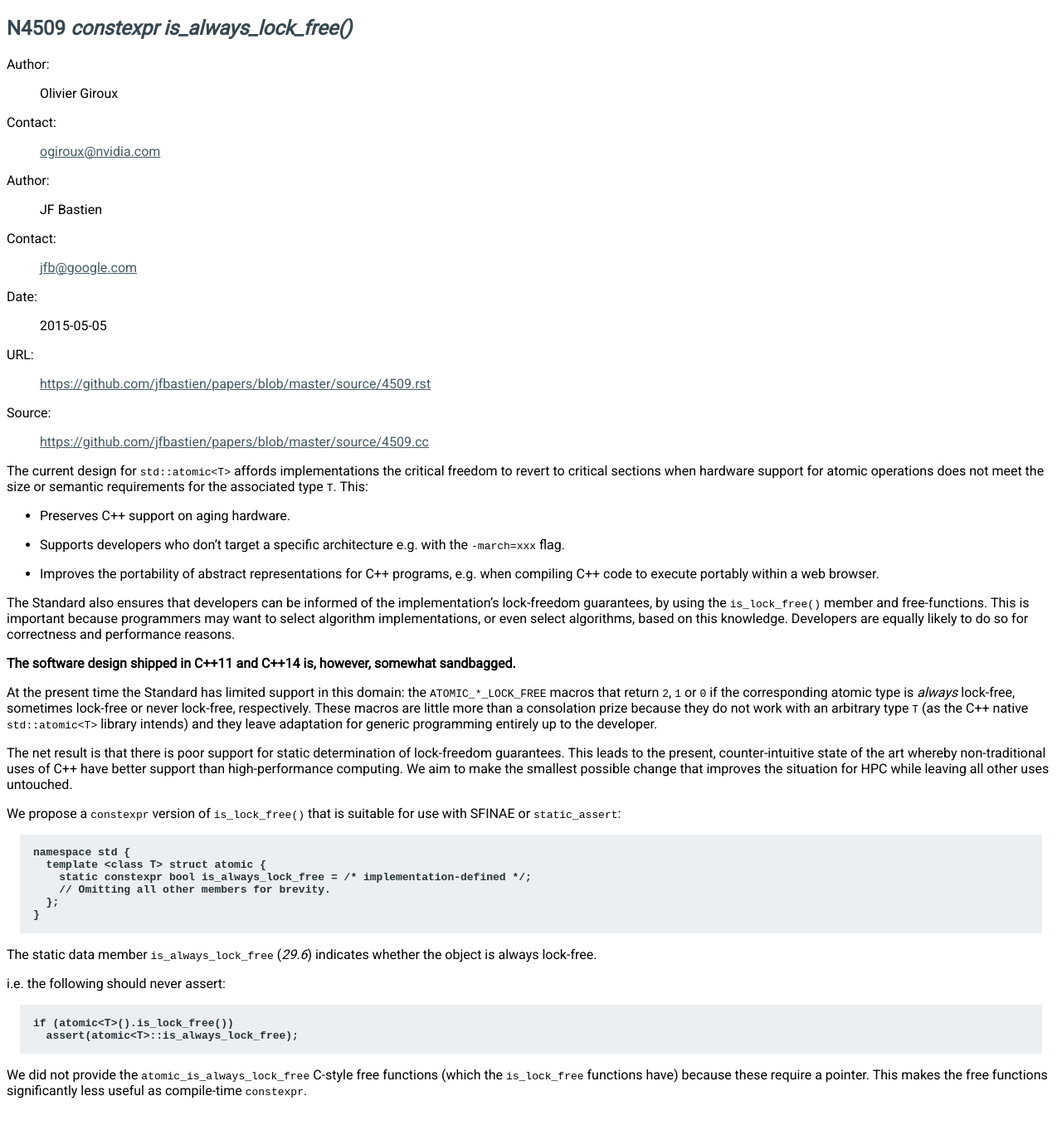
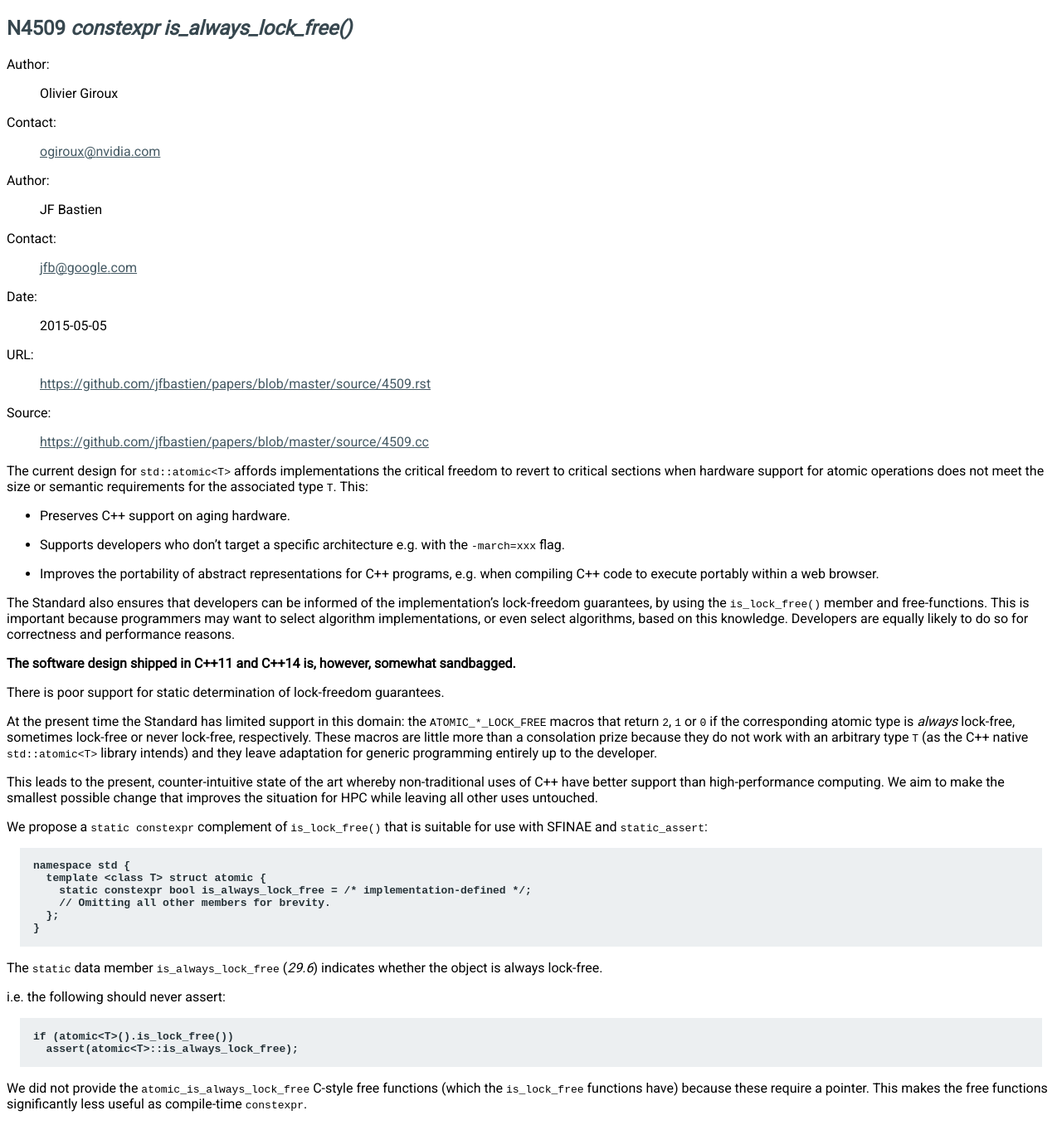
Before and after one commit to jfbastien/papers, a Sphinx documentation site: the page built from source/N4509.rst, in a window 1280 px wide. Shown: the whole page at 83% size. Built offline with Sphinx 7.4.7, drawn with Linux system fonts in a browser that asks for light colours.

Commit message:
A bit more editing.

```diff
--- a/source/N4509.rst
+++ b/source/N4509.rst
@@ -30,6 +30,8 @@ performance reasons.
 
 **The software design shipped in C++11 and C++14 is, however, somewhat sandbagged.**
 
+There is poor support for static determination of lock-freedom guarantees.
+
 At the present time the Standard has limited support in this domain: the
 ``ATOMIC_*_LOCK_FREE`` macros that return ``2``, ``1`` or ``0`` if the
 corresponding atomic type is *always* lock-free, sometimes lock-free or never
@@ -38,14 +40,13 @@ because they do not work with an arbitrary type ``T`` (as the C++ native
 ``std::atomic<T>`` library intends) and they leave adaptation for generic
 programming entirely up to the developer.
 
-The net result is that there is poor support for static determination of
-lock-freedom guarantees. This leads to the present, counter-intuitive state of
-the art whereby non-traditional uses of C++ have better support than
-high-performance computing. We aim to make the smallest possible change that
-improves the situation for HPC while leaving all other uses untouched.
+This leads to the present, counter-intuitive state of the art whereby
+non-traditional uses of C++ have better support than high-performance
+computing. We aim to make the smallest possible change that improves the
+situation for HPC while leaving all other uses untouched.
 
-We propose a ``constexpr`` version of ``is_lock_free()`` that is suitable for
-use with SFINAE or ``static_assert``:
+We propose a ``static constexpr`` complement of ``is_lock_free()`` that is
+suitable for use with SFINAE and ``static_assert``:
 
 .. code-block:: c++
 
@@ -56,8 +57,8 @@ use with SFINAE or ``static_assert``:
     };
   }
 
-The static data member ``is_always_lock_free`` (*29.6*) indicates whether the
-object is always lock-free.
+The ``static`` data member ``is_always_lock_free`` (*29.6*) indicates whether
+the object is always lock-free.
 
 i.e. the following should never assert:
 
```
